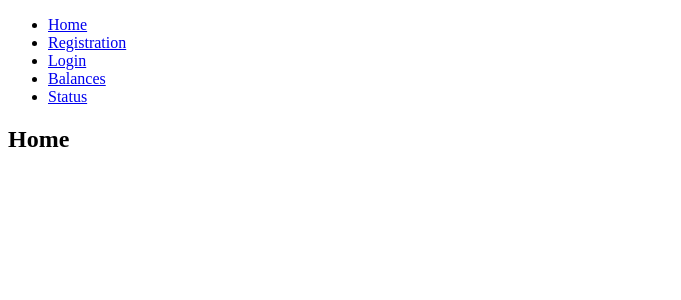
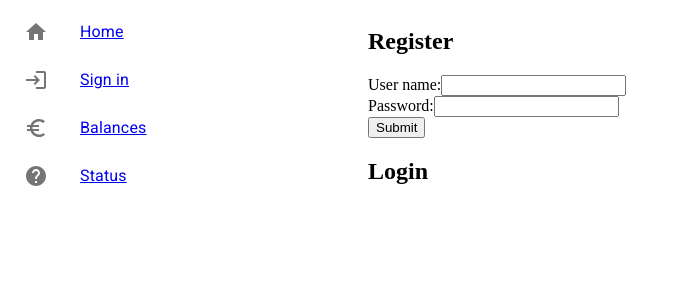
Before and after one commit to jkasztur/inio-frontend, a React (Create React App) app: page /signin in a window 1280 px wide. Shown: the top 300 px of the page, without its empty margins (0-681 px from the left). Built offline with nearby package versions, Linux system fonts and the light colour scheme.

Commit message:
rework menu and layout

```diff
--- a/public/index.html
+++ b/public/index.html
@@ -3,7 +3,10 @@
   <head>
     <meta charset="utf-8" />
     <link rel="icon" href="%PUBLIC_URL%/favicon.ico" />
-    <meta name="viewport" content="width=device-width, initial-scale=1" />
+	<meta name="viewport" content="minimum-scale=1, initial-scale=1, width=device-width" />
+	<link rel="stylesheet" href="https://fonts.googleapis.com/css?family=Roboto:300,400,500,700&display=swap" />
+	<link rel="stylesheet" href="https://fonts.googleapis.com/icon?family=Material+Icons" />
+
     <meta name="theme-color" content="#000000" />
     <meta
       name="description"
--- a/src/App.tsx
+++ b/src/App.tsx
@@ -1,53 +1,16 @@
 import React from "react";
-import { BrowserRouter as Router, Switch, Route, Link } from "react-router-dom";
-import { Home } from "./pages/Home";
-import { Login } from "./pages/Login";
-import { Registration } from "./pages/Registration";
-import { Status } from "./pages/Status";
-import { Balances } from "./pages/Balances";
+import { BrowserRouter as Router } from "react-router-dom";
+import Menu from './components/Menu'
+import AppSwitch from './components/AppSwitch'
 
 function App() {
 	return (
 		<Router>
-			<div>
-				<nav>
-					<ul>
-						<li>
-							<Link to="/">Home</Link>
-						</li>
-						<li>
-							<Link to="/register">Registration</Link>
-						</li>
-						<li>
-							<Link to="/login">Login</Link>
-						</li>
-						<li>
-							<Link to="/balances">Balances</Link>
-						</li>
-						<li>
-							<Link to="/status">Status</Link>
-						</li>
-					</ul>
-				</nav>
-				<Switch>
-					<Route path="/register">
-						<Registration />
-					</Route>
-					<Route path="/login">
-						<Login />
-					</Route>
-					<Route path="/status">
-						<Status />
-					</Route>
-					<Route path="/balances">
-						<Balances />
-					</Route>
-					<Route path="/">
-						<Home />
-					</Route>
-				</Switch>
+			<div style={{ display: "flex", flexDirection: 'row', flex: 1 }}>
+				<Menu />
+				<AppSwitch />
 			</div>
-		</Router>
+		</Router >
 	);
 }
 
--- /dev/null
+++ b/src/components/AppSwitch.tsx
@@ -0,0 +1,25 @@
+import React from "react";
+import { Switch, Route } from "react-router-dom";
+import { Home } from "../pages/Home";
+import { Status } from "../pages/Status";
+import { Balances } from "../pages/Balances";
+import { Signin } from "../pages/Signin";
+
+export default function AppSwitch() {
+	return (
+		<Switch>
+			<Route path="/signin">
+				<Signin />
+			</Route>
+			<Route path="/status">
+				<Status />
+			</Route>
+			<Route path="/balances">
+				<Balances />
+			</Route>
+			<Route path="/">
+				<Home />
+			</Route>
+		</Switch>
+	)
+}
--- /dev/null
+++ b/src/components/Menu.tsx
@@ -0,0 +1,17 @@
+import * as React from 'react';
+import Box from '@mui/material/Box';
+import MenuItem from './MenuItem'
+import { Login, Add, Help, Home, EuroSymbol } from '@mui/icons-material'
+
+export default function Menu() {
+	return (
+		<Box sx={{ width: '100%', maxWidth: 360, bgcolor: 'background.paper' }}>
+			<nav aria-label="main mailbox folders">
+				<MenuItem name='Home' path='/' icon={Home} />
+				<MenuItem name='Sign in' path='/signin' icon={Login} />
+				<MenuItem name='Balances' path='/balances' icon={EuroSymbol} />
+				<MenuItem name='Status' path='/status' icon={Help} />
+			</nav>
+		</Box>
+	);
+}
--- /dev/null
+++ b/src/components/MenuItem.tsx
@@ -0,0 +1,21 @@
+import * as React from 'react';
+import ListItem from '@mui/material/ListItem';
+import ListItemButton from '@mui/material/ListItemButton';
+import ListItemIcon from '@mui/material/ListItemIcon';
+import ListItemText from '@mui/material/ListItemText';
+import { Link } from "react-router-dom";
+
+export default function MenuItem(props: { name: string, path: string, icon: any }) {
+	return (
+		<Link to={props.path}>
+			<ListItem disablePadding>
+				<ListItemButton>
+					<ListItemIcon>
+						<props.icon />
+					</ListItemIcon>
+					<ListItemText primary={props.name} />
+				</ListItemButton>
+			</ListItem>
+		</Link>
+	);
+}
--- a/src/pages/Balances.tsx
+++ b/src/pages/Balances.tsx
@@ -20,12 +20,12 @@ export const Balances: React.FC = () => {
 	}, []);
 
 	return (
-		<>
+		<div style={{ flexDirection: 'column' }}>
 			<h2>Balances</h2>
 			<div />
 			<h3>Kraken</h3>
 			<div />
 			<h3>{krakenBalance} {krakenCurrency}</h3>
-		</>
+		</div>
 	);
 };
--- a/src/pages/Login.tsx
+++ b/src/pages/Login.tsx
@@ -1,5 +1,8 @@
 import React from "react";
+import { Registration } from "./Registration";
 
 export const Login: React.FC = () => {
-  return <h2>Login</h2>;
+	return (<div style={{ flexDirection: 'row' }}>
+		<h2>Login</h2>
+	</div>)
 };
--- a/src/pages/Registration.tsx
+++ b/src/pages/Registration.tsx
@@ -46,7 +46,7 @@ export const Registration: React.FC = () => {
 	}
 
 	return (
-    <>
+		<div style={{ flexDirection: 'column' }}>
 			<h2>Register</h2>
 			<form onSubmit={handleSubmit}>
 				<label>
@@ -75,6 +75,6 @@ export const Registration: React.FC = () => {
 			)}
 			<div />
 			{error.length > 0 && <ErrorMessage message={error} />}
-    </>
+		</div>
 	);
 };
--- /dev/null
+++ b/src/pages/Signin.tsx
@@ -0,0 +1,12 @@
+import React from "react";
+import { Registration } from "./Registration";
+import { Login } from './Login'
+
+export const Signin: React.FC = () => {
+	return (
+		<div style={{ flexDirection: 'row' }}>
+			<Registration />
+			<Login />
+		</div>
+	)
+};
--- a/src/pages/Status.tsx
+++ b/src/pages/Status.tsx
@@ -21,7 +21,7 @@ export const Status: React.FC = () => {
 	}, []);
 
 	return (
-    <>
+		<div style={{ flexDirection: 'column' }}>
 			<h2>Status</h2>
 			<div />
 			<h3>Server URL: {process.env.REACT_APP_SERVER_HOST}</h3>
@@ -29,6 +29,6 @@ export const Status: React.FC = () => {
 			<h3>Server status: {serverStatus}</h3>
 			<div />
 			<h3>Database status: {dbStatus}</h3>
-    </>
+		</div>
 	);
 };
```
Also changed, not shown: package.json (+8 -0 lines), 1 other file (tests, documents, lock files or other folders). Lines whose indentation alone changed are shown as unchanged.
